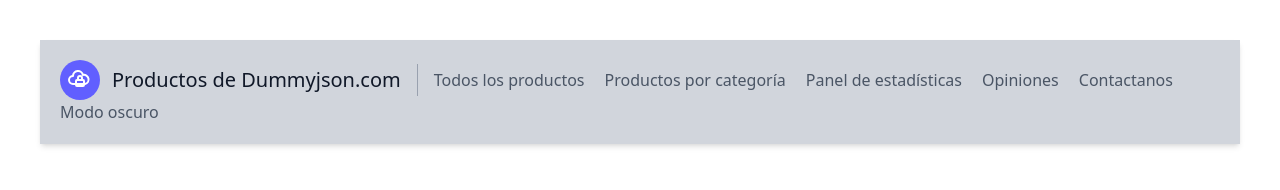
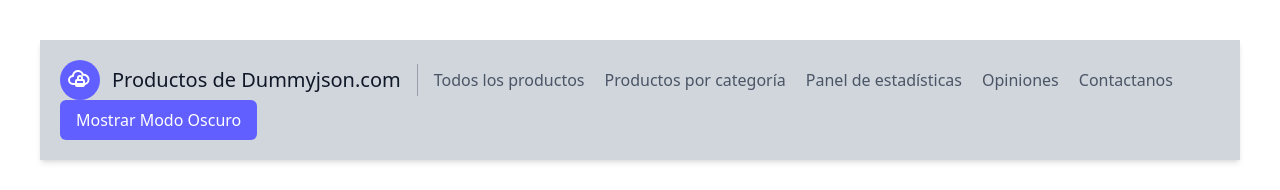
Before and after one commit to PereyraHebe/ABP-ProyectoIntegrador, a React (Vite) app: page / in a window 1280 px wide. Shown: the top 190 px of the page. Built offline with nearby package versions, Linux system fonts and the light colour scheme; no server answers.

Commit message:
Se agrega modoclaro/oscuro al texto del boton

```diff
--- a/src/App.jsx
+++ b/src/App.jsx
@@ -66,7 +66,8 @@ productosFiltrados.forEach(p => {
       <div className="p-10">
         {/*Componente para encabezado */}
 
-        <Encabezado onClick={toggleModoOscuro}/>
+        <Encabezado onClick={toggleModoOscuro} textoBoton={modoOscuro ? "Mostrar Modo Claro" : "Mostrar Modo Oscuro"} />
+
 
         <b></b>
 
--- a/src/assets/componentes/Encabezado.jsx
+++ b/src/assets/componentes/Encabezado.jsx
@@ -1,4 +1,4 @@
-function Encabezado({onClick}){
+function Encabezado({onClick, textoBoton}){
 
   return (
     <header className="text-gray-600 body-font relative top-0  w-full bg-gray-300 shadow-md z-50" >
@@ -32,8 +32,9 @@ function Encabezado({onClick}){
           <a className="mr-5 hover:text-gray-900" href="#opiniones">Opiniones </a>
           <a className="mr-5 hover:text-gray-900" href="#contacto">Contactanos</a>
         </nav>
-
-        <button onClick={onClick}> Modo oscuro</button>
+        <button onClick={onClick} className="px-4 py-2 rounded-md bg-indigo-500 text-white">
+          {textoBoton}
+        </button>
 
       </div>
     </header>
```
